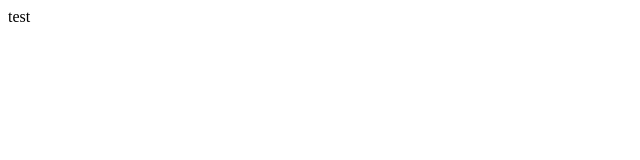
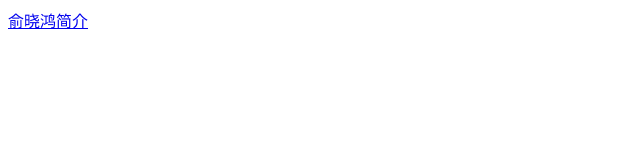
Before and after one commit to myk303/myk303.github.io, a plain HTML site: page index.html in a window 1280 px wide. Shown: the whole page, without its empty margins (0-640 px from the left). Drawn offline with Linux system fonts and the light colour scheme.

Commit message:
add link

```diff
--- a/index.html
+++ b/index.html
@@ -7,6 +7,6 @@
     <title>Document</title>
 </head>
 <body>
-    test
+    <a href="https://mp.weixin.qq.com/s/ADYCYli0HuYqrIIfsZKtPQ">俞晓鸿简介</a>
 </body>
 </html>
```
